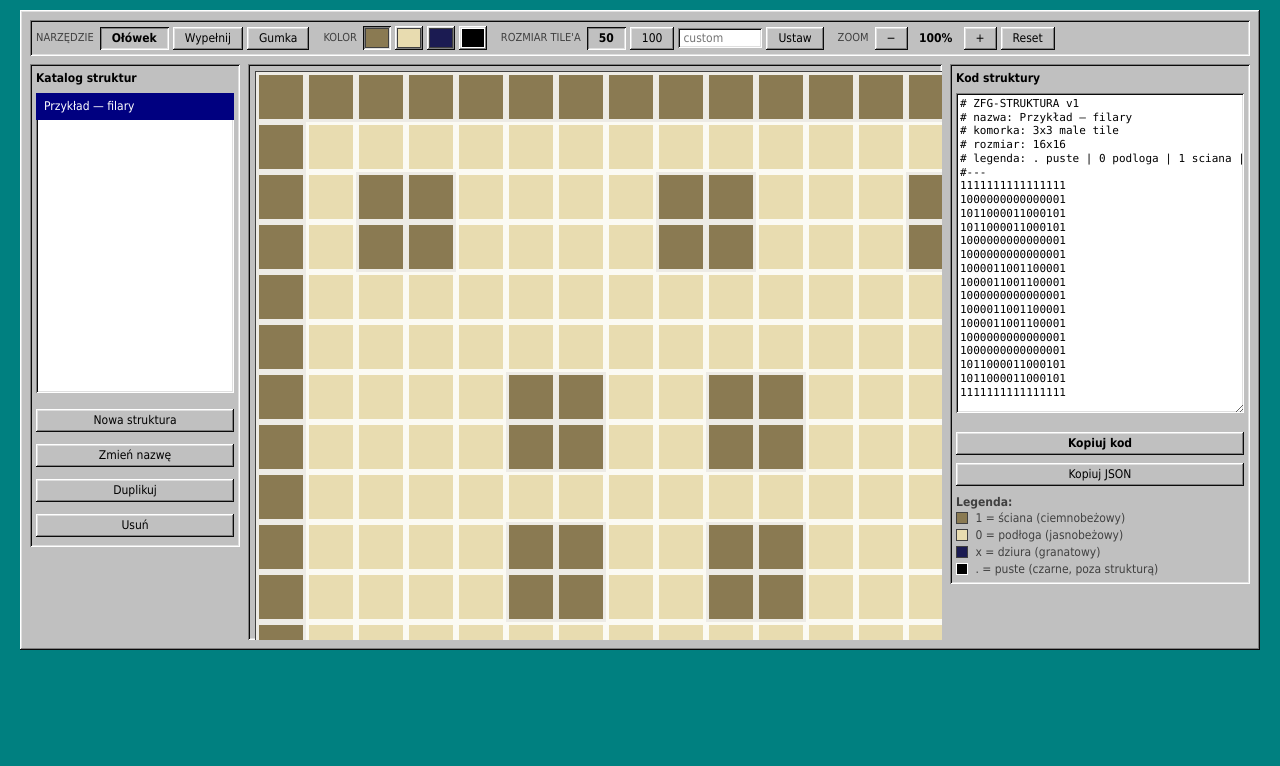
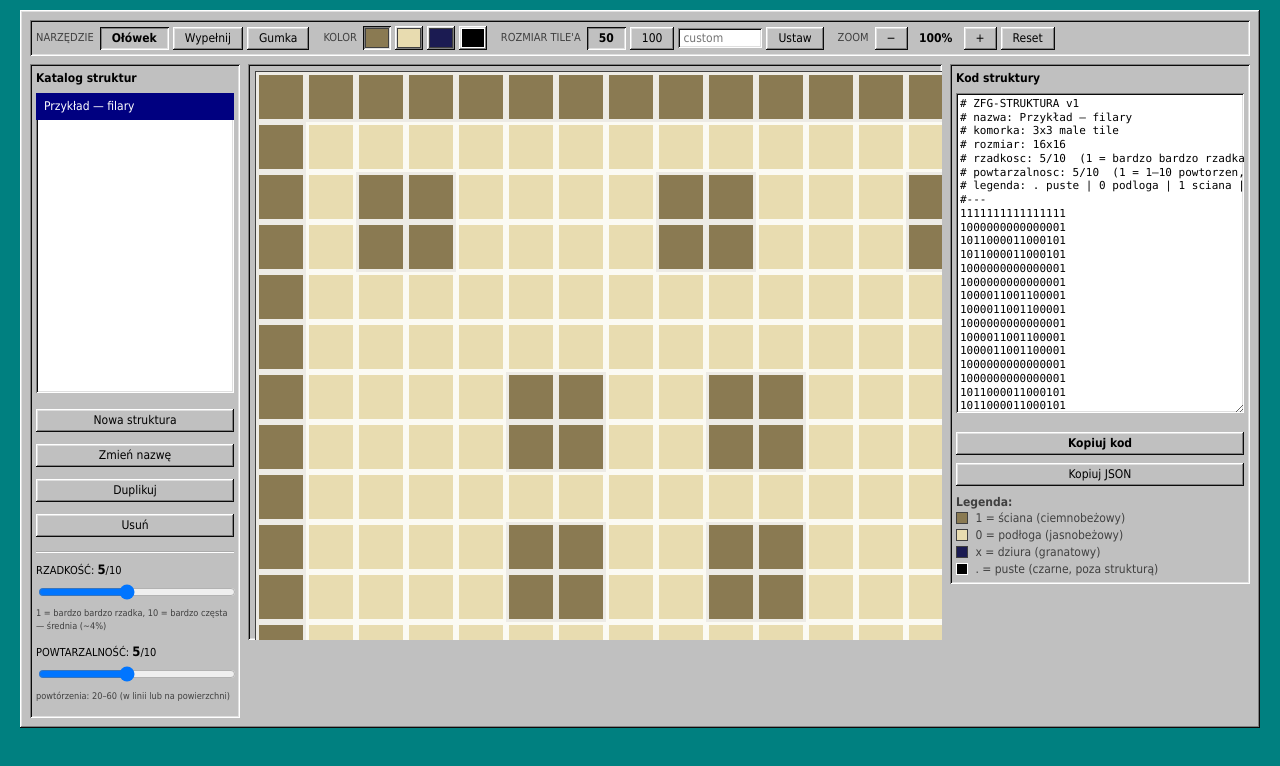
Before and after one commit to Francesco-Dabrowski/gry-franka, a plain HTML site: page games/edytor/index.html in a window 1280 px wide. Shown: the part 28-794 px from the top of the page. Drawn offline with Linux system fonts and the light colour scheme.

Commit message:
Edytor: parametry rzadkosci i powtarzalnosci 1-10 dla struktur

```diff
--- a/css/games.css
+++ b/css/games.css
@@ -1059,6 +1059,39 @@
   margin-bottom: 4px;
 }
 
+.editor__props {
+  margin-top: 10px;
+  padding-top: 8px;
+  border-top: 2px groove #fff;
+}
+
+.editor__prop {
+  display: block;
+  margin-bottom: 10px;
+  font-size: 11px;
+}
+
+.editor__prop span {
+  display: block;
+  margin-bottom: 3px;
+  text-transform: uppercase;
+}
+
+.editor__prop b {
+  font-size: 13px;
+}
+
+.editor__prop small {
+  display: block;
+  margin-top: 3px;
+  color: #404040;
+  text-transform: none;
+}
+
+.editor__prop input[type="range"] {
+  width: 100%;
+}
+
 .editor__stage {
   flex: 1 1 auto;
   min-width: 0;
--- a/games/edytor/index.html
+++ b/games/edytor/index.html
@@ -62,6 +62,19 @@
           <button class="btn btn--block" id="btn-duplicate" type="button">Duplikuj</button>
           <button class="btn btn--block" id="btn-delete" type="button">Usuń</button>
         </div>
+
+        <div class="editor__props">
+          <label class="editor__prop">
+            <span>Rzadkość: <b id="rarity-val">5</b>/10</span>
+            <input type="range" id="rarity" min="1" max="10" step="1" value="5">
+            <small id="rarity-hint">1 = bardzo bardzo rzadka, 10 = bardzo częsta</small>
+          </label>
+          <label class="editor__prop">
+            <span>Powtarzalność: <b id="repeat-val">5</b>/10</span>
+            <input type="range" id="repeat" min="1" max="10" step="1" value="5">
+            <small id="repeat-hint">1 = 1–10 powtórzeń, 10 = 100–500+ (w linii lub na powierzchni)</small>
+          </label>
+        </div>
       </aside>
 
       <section class="editor__stage">
--- a/js/apps/editor.js
+++ b/js/apps/editor.js
@@ -4,6 +4,24 @@
   var KEY = 'zfg.structures.v1';
   var B = 16;
   var PAINT = { '.': '#000000', '0': '#e8dcb0', '1': '#8a7a52', 'x': '#1b1b52' };
+
+  var REPEAT_HINTS = {
+    1: '1–10', 2: '2–15', 3: '5–25', 4: '10–40', 5: '20–60',
+    6: '35–90', 7: '50–140', 8: '70–220', 9: '90–350', 10: '100–500+'
+  };
+
+  var RARITY_HINTS = {
+    1: 'bardzo bardzo rzadka (~0,1%)',
+    2: 'bardzo rzadka (~0,3%)',
+    3: 'rzadka (~1%)',
+    4: 'dość rzadka (~2%)',
+    5: 'średnia (~4%)',
+    6: 'dość częsta (~8%)',
+    7: 'częsta (~15%)',
+    8: 'bardzo częsta (~25%)',
+    9: 'bardzo częsta (~40%)',
+    10: 'dominująca (~60%+)'
+  };
 
   function uid() {
     return 's' + Date.now().toString(36) + Math.floor(Math.random() * 1000).toString(36);
@@ -189,6 +207,8 @@
           name: 'Przykład — filary',
           cols: grid[0].length,
           rows: grid.length,
+          rarity: 5,
+          repeat: 5,
           grid: grid
         });
       }
@@ -210,6 +230,8 @@
             s.grid = (s.grid || []).map(function (row) {
               return typeof row === 'string' ? row.split('') : row.slice();
             });
+            if (s.rarity == null) s.rarity = 5;
+            if (s.repeat == null) s.repeat = 5;
             return s;
           });
           this.currentId = data.currentId || null;
@@ -231,7 +253,11 @@
             zoom: self.zoom,
             currentId: self.currentId,
             structures: self.structures.map(function (s) {
-              return { id: s.id, name: s.name, cols: s.cols, rows: s.rows, grid: s.grid.map(function (r) { return r.join(''); }) };
+              return {
+                id: s.id, name: s.name, cols: s.cols, rows: s.rows,
+                rarity: s.rarity, repeat: s.repeat,
+                grid: s.grid.map(function (r) { return r.join(''); })
+              };
             })
           };
           localStorage.setItem(KEY, JSON.stringify(payload));
@@ -319,6 +345,29 @@
       document.getElementById('btn-copy').addEventListener('click', function () { self.copy('code'); });
       document.getElementById('btn-copy-json').addEventListener('click', function () { self.copy('json'); });
 
+      var rarity = document.getElementById('rarity');
+      var repeat = document.getElementById('repeat');
+      if (rarity) {
+        rarity.addEventListener('input', function () {
+          var s = self.current();
+          if (!s) return;
+          s.rarity = parseInt(rarity.value, 10);
+          self.updatePropsLabels(s);
+          self.updateCode();
+          self.save();
+        });
+      }
+      if (repeat) {
+        repeat.addEventListener('input', function () {
+          var s = self.current();
+          if (!s) return;
+          s.repeat = parseInt(repeat.value, 10);
+          self.updatePropsLabels(s);
+          self.updateCode();
+          self.save();
+        });
+      }
+
       this.canvas.addEventListener('contextmenu', function (e) { e.preventDefault(); });
       this.canvas.addEventListener('pointerdown', function (e) { self.onDown(e); });
       this.canvas.addEventListener('pointermove', function (e) { self.onMove(e); });
@@ -366,6 +415,29 @@
       this.canvas.style.height = (s.rows * e) + 'px';
     },
 
+    syncProps: function () {
+      var s = this.current();
+      if (!s) return;
+      if (s.rarity == null) s.rarity = 5;
+      if (s.repeat == null) s.repeat = 5;
+      var rarity = document.getElementById('rarity');
+      var repeat = document.getElementById('repeat');
+      if (rarity) rarity.value = s.rarity;
+      if (repeat) repeat.value = s.repeat;
+      this.updatePropsLabels(s);
+    },
+
+    updatePropsLabels: function (s) {
+      var rv = document.getElementById('rarity-val');
+      var rh = document.getElementById('rarity-hint');
+      var pv = document.getElementById('repeat-val');
+      var ph = document.getElementById('repeat-hint');
+      if (rv) rv.textContent = s.rarity;
+      if (pv) pv.textContent = s.repeat;
+      if (rh) rh.textContent = '1 = bardzo bardzo rzadka, 10 = bardzo częsta — ' + (RARITY_HINTS[s.rarity] || '');
+      if (ph) ph.textContent = 'powtórzenia: ' + (REPEAT_HINTS[s.repeat] || '') + ' (w linii lub na powierzchni)';
+    },
+
     renderCatalog: function () {
       var self = this;
       var list = document.getElementById('catalog');
@@ -385,6 +457,7 @@
       this.renderCatalog();
       this.renderCanvas();
       this.applyCanvasSize();
+      this.syncProps();
       this.updateCode();
       this.save();
     },
@@ -504,7 +577,7 @@
         if (!res) return;
         var cols = Math.max(1, Math.min(200, parseInt(res.cols, 10) || 16));
         var rows = Math.max(1, Math.min(200, parseInt(res.rows, 10) || 16));
-        var s = { id: uid(), name: res.name || 'Struktura', cols: cols, rows: rows, grid: makeGrid(cols, rows) };
+        var s = { id: uid(), name: res.name || 'Struktura', cols: cols, rows: rows, rarity: 5, repeat: 5, grid: makeGrid(cols, rows) };
         self.structures.push(s);
         self.select(s.id);
       });
@@ -525,7 +598,7 @@
     duplicateStructure: function () {
       var s = this.current();
       if (!s) return;
-      var copy = { id: uid(), name: s.name + ' — kopia', cols: s.cols, rows: s.rows, grid: cloneGrid(s.grid) };
+      var copy = { id: uid(), name: s.name + ' — kopia', cols: s.cols, rows: s.rows, rarity: s.rarity, repeat: s.repeat, grid: cloneGrid(s.grid) };
       this.structures.push(copy);
       this.select(copy.id);
     },
@@ -554,6 +627,8 @@
       lines.push('# nazwa: ' + s.name);
       lines.push('# komorka: 3x3 male tile');
       lines.push('# rozmiar: ' + s.cols + 'x' + s.rows);
+      lines.push('# rzadkosc: ' + (s.rarity || 5) + '/10  (1 = bardzo bardzo rzadka, 10 = bardzo czesta)');
+      lines.push('# powtarzalnosc: ' + (s.repeat || 5) + '/10  (1 = ' + (REPEAT_HINTS[1]) + ' powtorzen, 10 = ' + (REPEAT_HINTS[10]) + '; w linii lub na powierzchni)');
       lines.push('# legenda: . puste | 0 podloga | 1 sciana | x dziura');
       lines.push('#---');
       for (var y = 0; y < s.rows; y++) lines.push(s.grid[y].join(''));
@@ -570,6 +645,9 @@
         cell: '3x3 tile',
         cols: s.cols,
         rows: s.rows,
+        rarity: s.rarity || 5,
+        repeat: s.repeat || 5,
+        repeatRange: REPEAT_HINTS[s.repeat || 5],
         legend: { '.': 'puste', '0': 'podloga', '1': 'sciana', 'x': 'dziura' },
         grid: s.grid.map(function (r) { return r.join(''); })
       }, null, 2);
```
Also changed, not shown: CHANGELOG.md.
